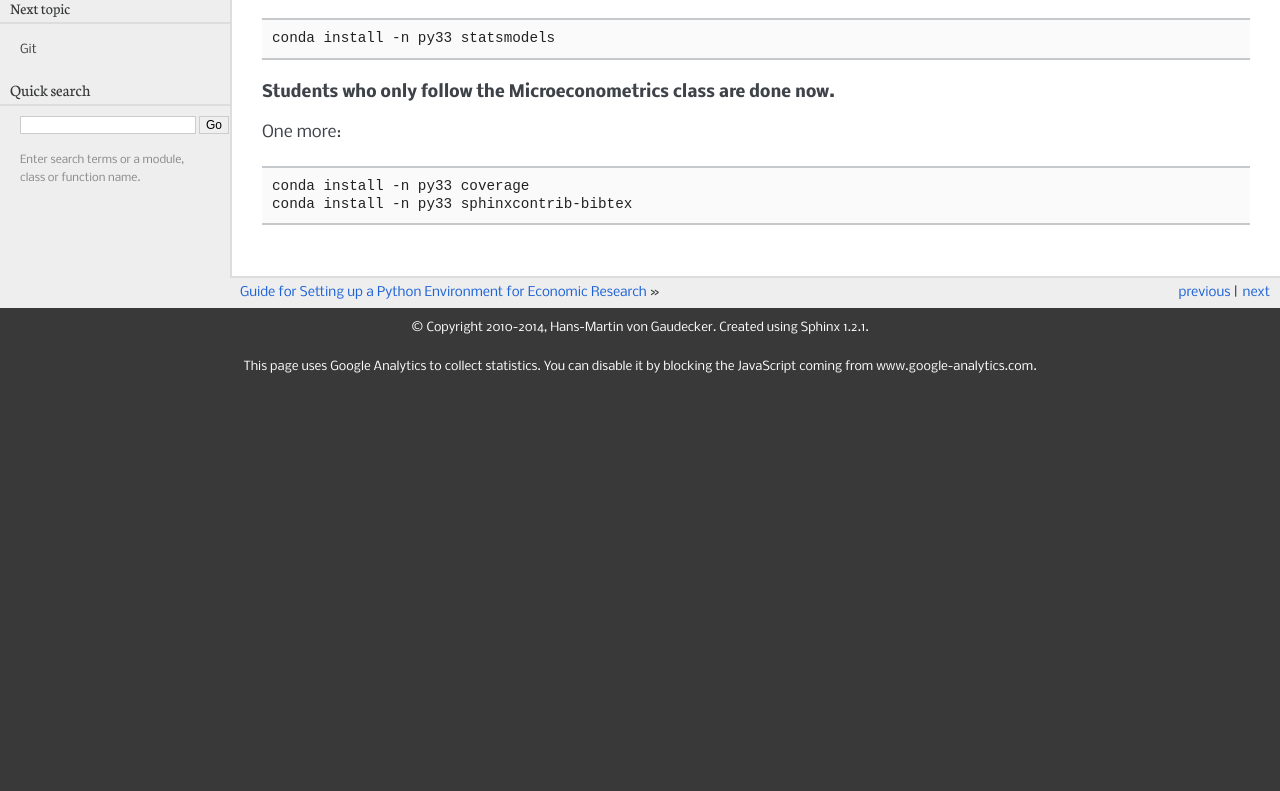
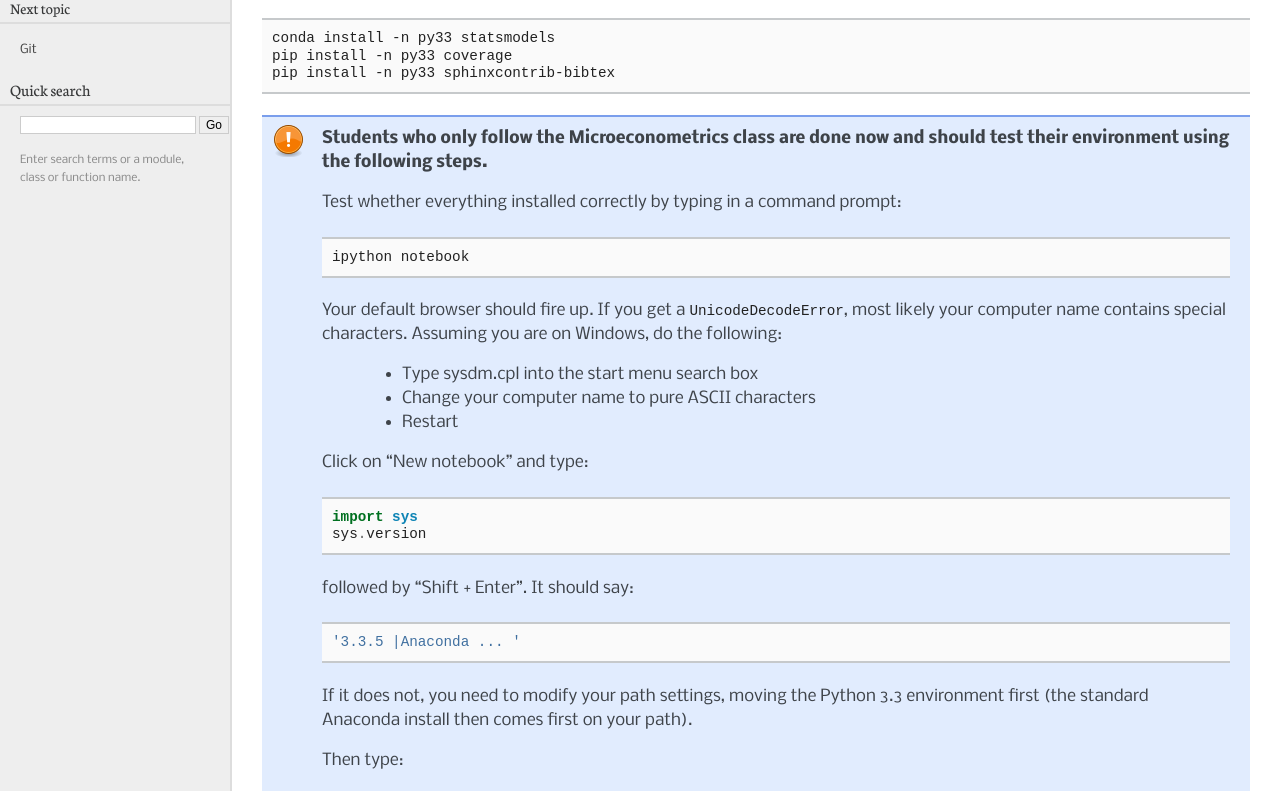
Before and after one commit to philippmuller/econ-python-environment, a plain HTML site: page additional_python_libraries.html in a window 1280 px wide. Shown: the part 146-937 px from the top of the page. Before the commit the page ends 800 px from the top, so only its background shows below. Drawn offline with nearby package versions, Linux system fonts and the light colour scheme; some packages are replaced by stand-ins of ours.

Commit message:
Added notes based on experiences in microeconometrics installation session.

```diff
--- a/additional_python_libraries.html
+++ b/additional_python_libraries.html
@@ -70,13 +70,40 @@
 <span id="id1"></span><h1>Additional Python libraries<a class="headerlink" href="#additional-python-libraries" title="Permalink to this headline">¶</a></h1>
 <p>Now we can easily install more libraries. Type:</p>
 <div class="highlight-python"><div class="highlight"><pre>conda install -n py33 statsmodels
+pip install -n py33 coverage
+pip install -n py33 sphinxcontrib-bibtex
 </pre></div>
 </div>
-<p><strong>Students who only follow the Microeconometrics class are done now.</strong></p>
-<p>One more:</p>
-<div class="highlight-python"><div class="highlight"><pre>conda install -n py33 coverage
-conda install -n py33 sphinxcontrib-bibtex
+<div class="admonition note">
+<p class="first admonition-title">Note</p>
+<p><strong>Students who only follow the Microeconometrics class are done now and should test their environment using the following steps.</strong></p>
+<p>Test whether everything installed correctly by typing in a command prompt:</p>
+<div class="highlight-python"><div class="highlight"><pre>ipython notebook
 </pre></div>
+</div>
+<p>Your default browser should fire up. If you get a <tt class="docutils literal"><span class="pre">UnicodeDecodeError</span></tt>, most likely your computer name contains special characters. Assuming you are on Windows, do the following:</p>
+<blockquote>
+<div><ul class="simple">
+<li>Type sysdm.cpl into the start menu search box</li>
+<li>Change your computer name to pure ASCII characters</li>
+<li>Restart</li>
+</ul>
+</div></blockquote>
+<p>Click on &#8220;New notebook&#8221; and type:</p>
+<div class="highlight-python"><div class="highlight"><pre><span class="kn">import</span> <span class="nn">sys</span>
+<span class="n">sys</span><span class="o">.</span><span class="n">version</span>
+</pre></div>
+</div>
+<p>followed by &#8220;Shift + Enter&#8221;. It should say:</p>
+<div class="highlight-python"><div class="highlight"><pre><span class="s">&#39;3.3.5 |Anaconda ... &#39;</span>
+</pre></div>
+</div>
+<p>If it does not, you need to modify your path settings, moving the Python 3.3 environment first (the standard Anaconda install then comes first on your path).</p>
+<p>Then type:</p>
+<div class="highlight-python"><div class="highlight"><pre><span class="kn">import</span> <span class="nn">statsmodels</span> <span class="kn">as</span> <span class="nn">sm</span>
+</pre></div>
+</div>
+<p class="last">If no error occurred, you are done!</p>
 </div>
 </div>
 
```
Also changed, not shown: _sources/additional_python_libraries.txt, searchindex.js, 2 other files.
